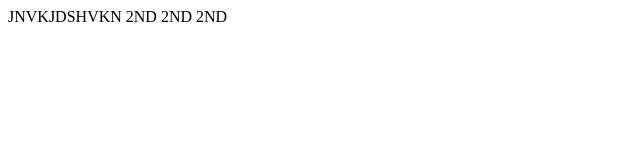
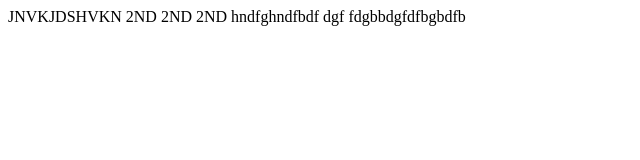
Before and after one commit to hasibulhamim2020/programming-hero-course-repo, a plain HTML site: page NEW FILE 1ST.HTML in a window 1280 px wide. Shown: the whole page, without its empty margins (0-640 px from the left). Drawn offline with Linux system fonts and the light colour scheme.

Commit message:
cheaching

```diff
--- a/NEW FILE 1ST.HTML
+++ b/NEW FILE 1ST.HTML
@@ -20,5 +20,8 @@
 </head>
 <body>
     JNVKJDSHVKN    2ND 2ND 2ND
+    hndfghndfbdf
+    dgf
+    fdgbbdgfdfbgbdfb
 </body>
 </html>
```
